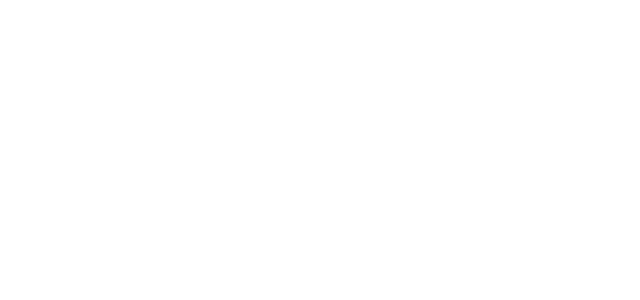
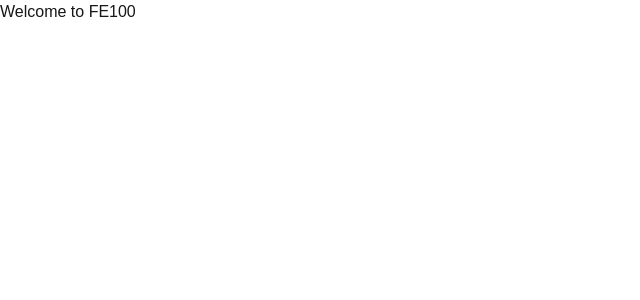
Before and after one commit to dylewskii/100-frontend-components, a Next.js app: page / in a window 1280 px wide. Shown: the top 300 px of the page, without its empty margins (0-640 px from the left). Built offline with nearby package versions, Linux system fonts and the light colour scheme.

Commit message:
chore: add pathname heading

```diff
--- /dev/null
+++ b/src/app/1/page.tsx
@@ -0,0 +1 @@
+export default function One() {}
--- a/src/app/layout.tsx
+++ b/src/app/layout.tsx
@@ -1,6 +1,7 @@
 import type { Metadata } from "next";
 import localFont from "next/font/local";
 import "./globals.css";
+import PathnameHeading from "@/components/pathname-heading";
 
 const geistSans = localFont({
   src: "./fonts/GeistVF.woff",
@@ -30,6 +31,7 @@ export default function RootLayout({
       >
         <div className="grid grid-rows-[20px_1fr_20px] items-center justify-items-center min-h-screen p-8 pb-20 gap-16 sm:p-20 font-[family-name:var(--font-geist-sans)]">
           <main className="flex flex-col gap-8 row-start-2 items-center sm:items-start">
+            <PathnameHeading />
             {children}
           </main>
         </div>
--- /dev/null
+++ b/src/components/pathname-heading.tsx
@@ -0,0 +1,13 @@
+"use client";
+
+import { usePathname } from "next/navigation";
+
+export default function PathnameHeading() {
+  const pathname = usePathname().split("/")[1].toUpperCase();
+
+  return pathname ? (
+    <p>FE #{pathname}</p>
+  ) : (
+    <p className="text-2xl font-bold">Welcome to FE100</p>
+  );
+}
```
